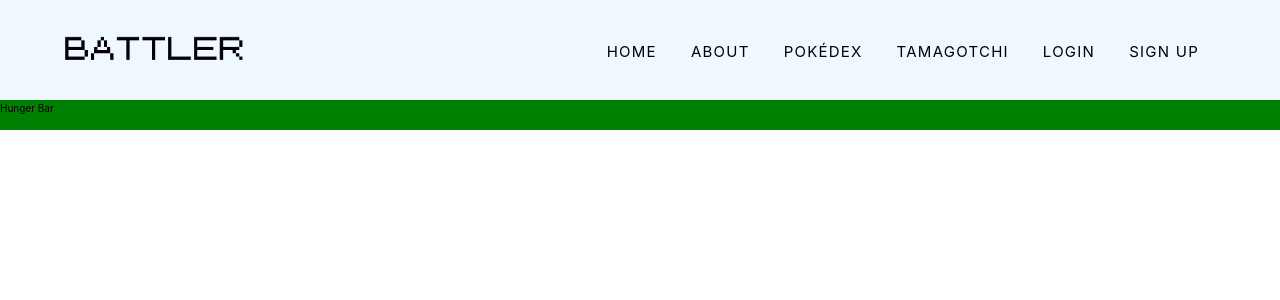
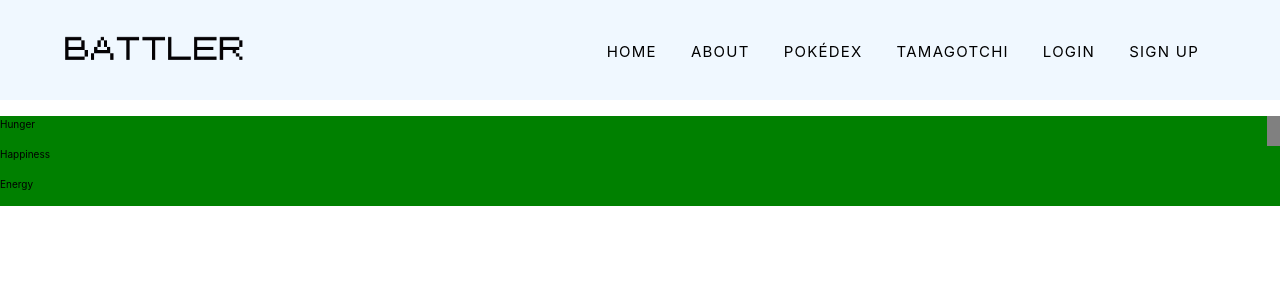
Before and after one commit to staten-island-tech/vue-project-2-jasvinmondianaytha, a Vue app: page /tamagotchi in a window 1280 px wide. Shown: the top 300 px of the page. Built offline with nearby package versions, Linux system fonts and the light colour scheme; no server answers.

Commit message:
oijSADOIUHADSOHIU
spit fire mix tape sav eur wokr commit 2 github

```diff
--- a/src/components/Tamagotchi-Bar.vue
+++ b/src/components/Tamagotchi-Bar.vue
@@ -1,6 +1,6 @@
 <template>
   <div id="greyBar">
-    <div id="greenBar" v-bind:style="{ width: percs }">Hunger Bar</div>
+    <div id="greenBar" :style="'width:' + percs">{{ name }}</div>
   </div>
 </template>
 
@@ -10,9 +10,20 @@ export default {
     return {};
   },
   props: {
-    percs: Number,
+    name: String,
+    percs: String,
   },
 };
 </script>
 
-<style></style>
+<style scoped>
+#greyBar {
+  width: 100%;
+  background-color: grey;
+}
+
+#greenBar {
+  height: 30px;
+  background-color: green;
+}
+</style>
--- /dev/null
+++ b/src/components/Tamagotchi-Card.vue
@@ -0,0 +1,43 @@
+<template>
+  <div>
+    <img :src="sprite" class="pokemon-sprite" />
+    <Tamagotchi-Bar :percs="store.hungerBar" name="Hunger" />
+    <Tamagotchi-Bar :percs="store.happinessBar" name="Happiness" />
+    <Tamagotchi-Bar :percs="store.energyBar" name="Energy" />
+  </div>
+</template>
+
+<script>
+import { useTamagotchiStore } from "@/stores/tamagotchi.js";
+import TamagotchiBar from "../components/Tamagotchi-Bar.vue";
+
+export default {
+  setup() {
+    const store = useTamagotchiStore();
+    if (store.hunger <= 100) {
+      setInterval(() => {
+        store.hungry();
+      }, 5000);
+    }
+    if (store.happiness <= 100) {
+      setInterval(() => {
+        store.unhappy();
+      }, 17500);
+    }
+    if (store.energy <= 100) {
+      setInterval(() => {
+        store.tired();
+      }, 10000);
+    }
+    return { store };
+  },
+  components: {
+    TamagotchiBar,
+  },
+  props: {
+    sprite: String,
+  },
+};
+</script>
+
+<style></style>
--- a/src/stores/tamagotchi.js
+++ b/src/stores/tamagotchi.js
@@ -12,13 +12,34 @@ export const useTamagotchiStore = defineStore({
     hungerBar() {
       return this.hunger.toString() + "%";
     },
+    happinessBar() {
+      return this.happiness.toString() + "%";
+    },
+    energyBar() {
+      return this.energy.toString() + "%";
+    },
   },
   actions: {
     hungry: function () {
+      if (this.hunger <= 0) return;
       this.hunger = this.hunger - 1;
     },
     full: function () {
       this.hunger = this.hunger + 1;
     },
+    unhappy: function () {
+      if (this.happiness <= 0) return;
+      this.happiness = this.happiness - 2;
+    },
+    happy: function () {
+      this.happiness = this.happiness + 2;
+    },
+    tired: function () {
+      if (this.energy <= 0) return;
+      this.energy = this.energy - 3;
+    },
+    ecstatic: function () {
+      this.energy = this.energy + 3;
+    },
   },
 });
--- a/src/views/Tamagotchi.vue
+++ b/src/views/Tamagotchi.vue
@@ -1,34 +1,21 @@
 <template>
-  <Tamagotchi-Bar :percs="store.hunger" />
+  <Tamagotchi-Card />
 </template>
 
 <script>
 import { useTamagotchiStore } from "@/stores/tamagotchi.js";
-import TamagotchiBar from "../components/Tamagotchi-Bar.vue";
+import TamagotchiCard from "../components/Tamagotchi-Card.vue";
+
 export default {
   setup() {
     const store = useTamagotchiStore();
-    if (store.hunger <= 100) {
-      setInterval(() => {
-        store.hungry();
-      }, 1000);
-    }
+
     return { store };
   },
   components: {
-    TamagotchiBar,
+    TamagotchiCard,
   },
 };
 </script>
 
-<style>
-#greyBar {
-  width: 100%;
-  background-color: grey;
-}
-
-#greenBar {
-  height: 30px;
-  background-color: green;
-}
-</style>
+<style TamagotchiCard></style>
```
